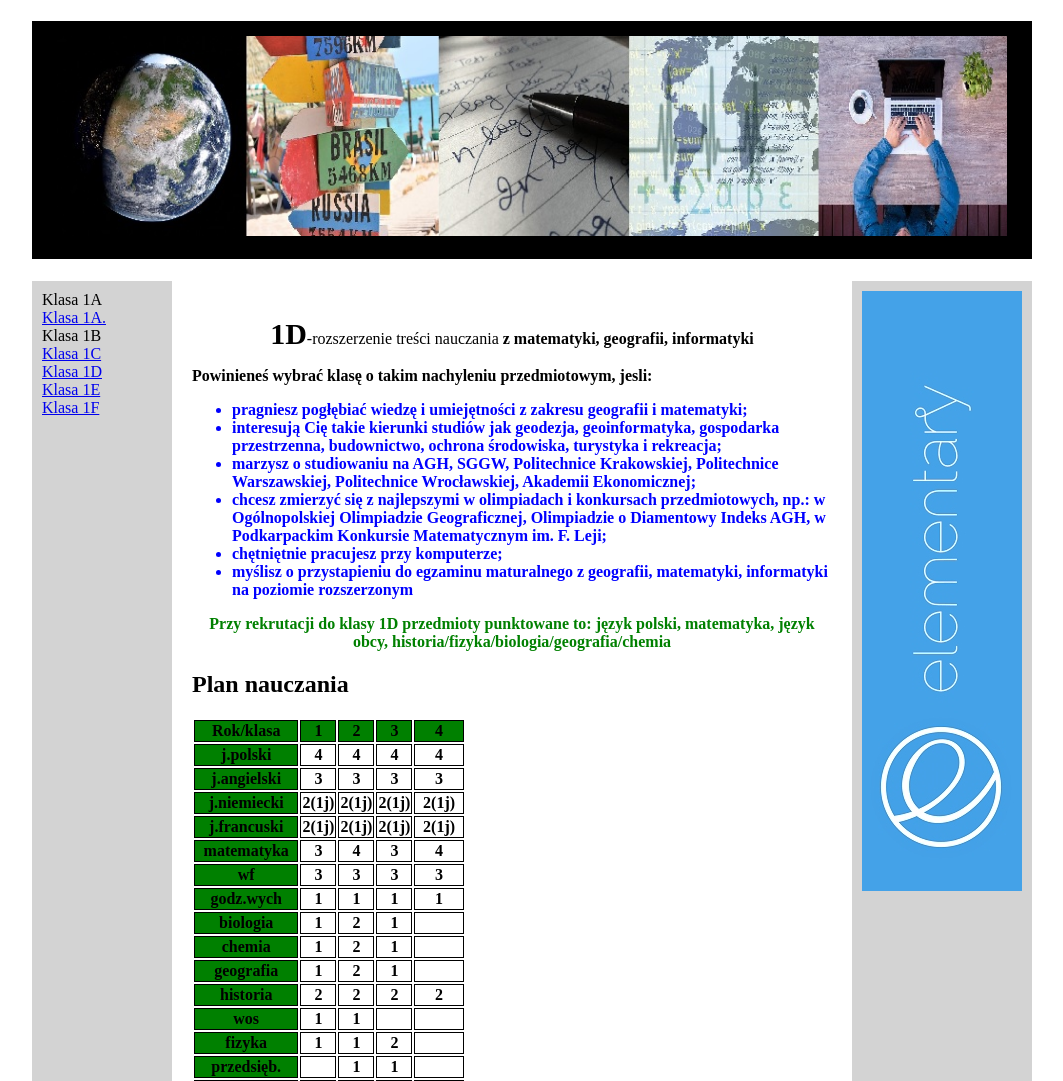
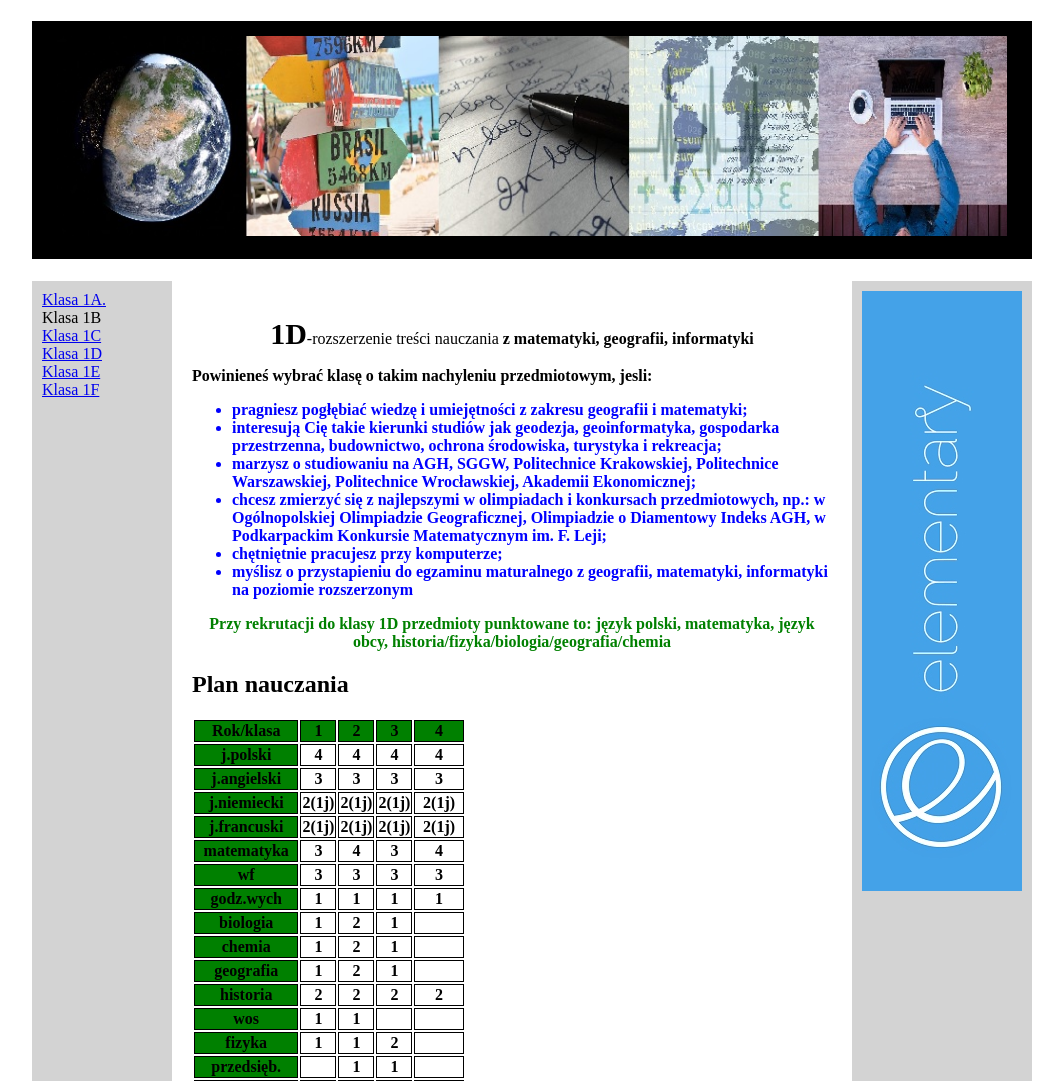
Before and after one commit to wiewir12/rekrutacja2020, a plain HTML site: page klasa1d.html in a window 1280 px wide. Shown: the top 1081 px of the page, without its empty margins (108-1171 px from the left). Drawn offline with Linux system fonts and the light colour scheme.

Commit message:
Update klasa1d.html

```diff
--- a/klasa1d.html
+++ b/klasa1d.html
@@ -76,7 +76,7 @@
 		</div>
 
 		<div id="nav">
-		Klasa 1A<br />
+
 			<a href="klasa1a.html">Klasa 1A.</a> <br />
 			Klasa 1B <br />
 			<a href="klasa1c.html">Klasa 1C</a> <br />
```
